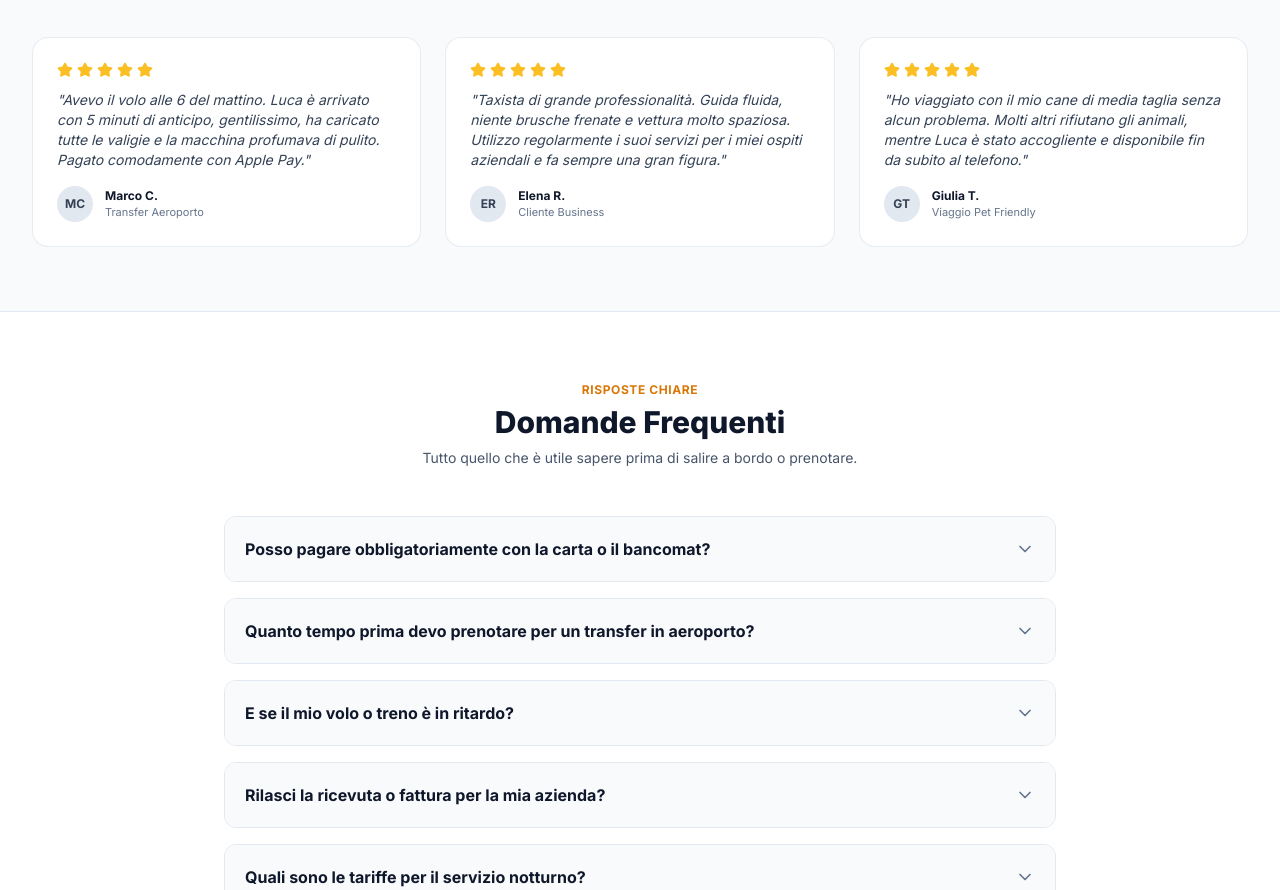
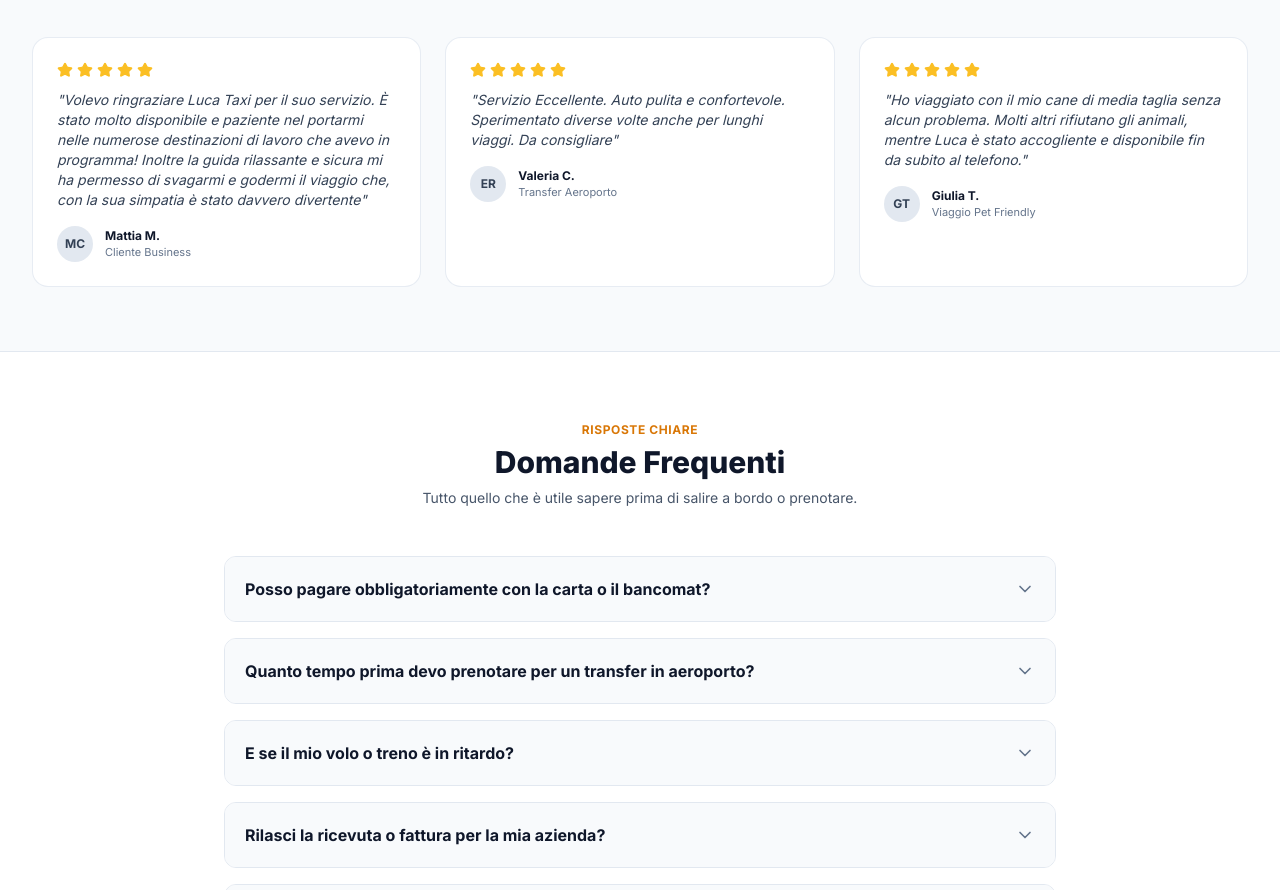
Before and after one commit to polvere73/BIZ, a plain HTML site: page TAXILUCA/landing_page_luca_taxi_01.html in a window 1280 px wide. Shown: the part 2536-3426 px from the top of the page. Drawn offline with nearby package versions, Linux system fonts and the light colour scheme.

Commit message:
Update landing_page_luca_taxi_01.html

```diff
--- a/TAXILUCA/landing_page_luca_taxi_01.html
+++ b/TAXILUCA/landing_page_luca_taxi_01.html
@@ -486,15 +486,16 @@
             <i data-lucide="star" class="w-4 h-4 fill-amber-400"></i>
           </div>
           <p class="text-sm text-slate-700 italic mb-4">
-            "Avevo il volo alle 6 del mattino. Luca è arrivato con 5 minuti di anticipo, gentilissimo, ha caricato tutte le valigie e la macchina profumava di pulito. Pagato comodamente con Apple Pay."
+            "Volevo ringraziare Luca Taxi per il suo servizio. È stato molto disponibile e paziente nel portarmi nelle numerose destinazioni di lavoro
+            che avevo in programma! Inoltre la guida rilassante e sicura mi ha permesso di svagarmi e godermi il viaggio che, con la sua simpatia è stato davvero divertente"
           </p>
           <div class="flex items-center gap-3">
             <div class="w-9 h-9 rounded-full bg-slate-200 flex items-center justify-center font-bold text-slate-700 text-xs">
               MC
             </div>
             <div>
-              <h4 class="text-xs font-bold text-slate-900">Marco C.</h4>
-              <p class="text-[11px] text-slate-500">Transfer Aeroporto</p>
+              <h4 class="text-xs font-bold text-slate-900">Mattia M.</h4>
+              <p class="text-[11px] text-slate-500">Cliente Business</p>
             </div>
           </div>
         </div>
@@ -508,15 +509,14 @@
             <i data-lucide="star" class="w-4 h-4 fill-amber-400"></i>
           </div>
           <p class="text-sm text-slate-700 italic mb-4">
-            "Taxista di grande professionalità. Guida fluida, niente brusche frenate e vettura molto spaziosa. Utilizzo regolarmente i suoi servizi per i miei ospiti aziendali e fa sempre una gran figura."
-          </p>
+            "Servizio Eccellente. Auto pulita e confortevole. Sperimentato diverse volte anche per lunghi viaggi. Da consigliare"
           <div class="flex items-center gap-3">
             <div class="w-9 h-9 rounded-full bg-slate-200 flex items-center justify-center font-bold text-slate-700 text-xs">
               ER
             </div>
             <div>
-              <h4 class="text-xs font-bold text-slate-900">Elena R.</h4>
-              <p class="text-[11px] text-slate-500">Cliente Business</p>
+              <h4 class="text-xs font-bold text-slate-900">Valeria C.</h4>
+              <p class="text-[11px] text-slate-500">Transfer Aeroporto</p>
             </div>
           </div>
         </div>
```
